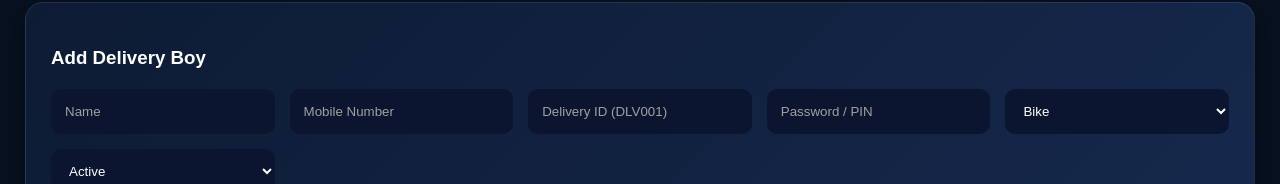
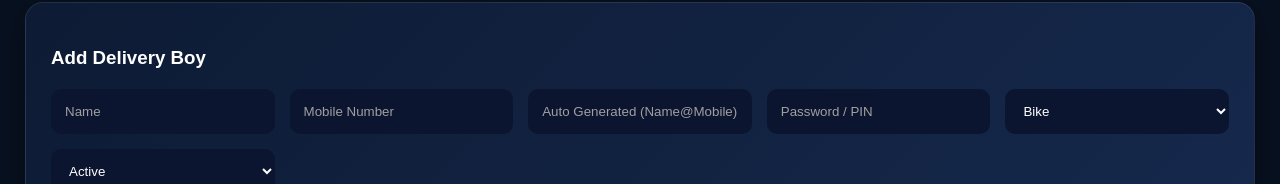
Before and after one commit to pratikmadavi90/project3, a website: page admin/pages/delivery-boy.html in a window 1280 px wide. Shown: the part 142-326 px from the top of the page. Drawn offline with Linux system fonts and the light colour scheme; no server answers; sample sign-in values are in the browser's storage.

Commit message:
Updated delivery boy ID format

```diff
--- a/admin/pages/delivery-boy.html
+++ b/admin/pages/delivery-boy.html
@@ -55,7 +55,7 @@ placeholder="Mobile Number">
 
 <input type="text"
 id="deliveryId"
-placeholder="Delivery ID (DLV001)"
+placeholder="Auto Generated (Name@Mobile)"
 readonly>
 
 <input type="password"
```
